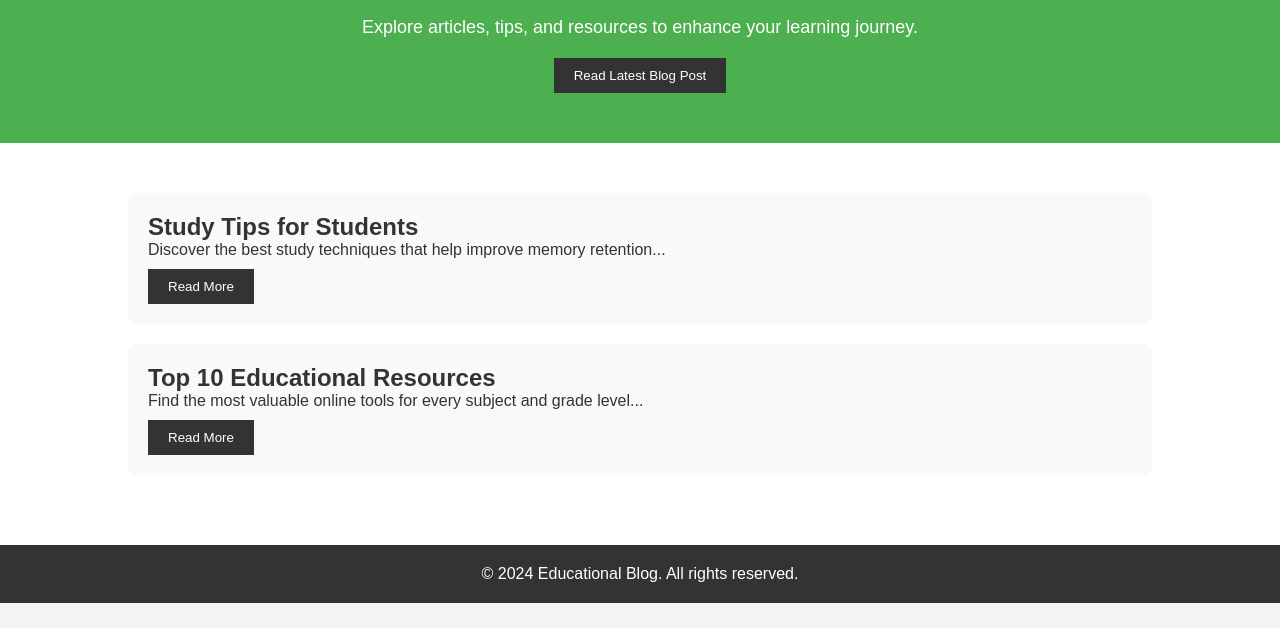
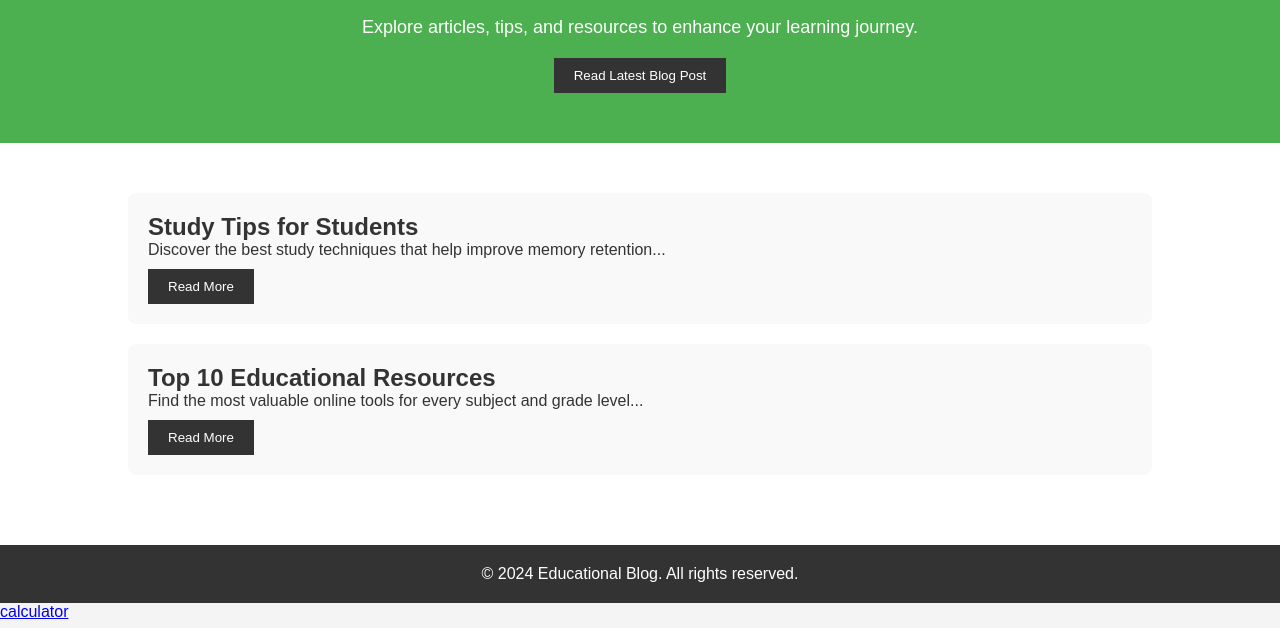
Before and after one commit to infinitesp/infinite, a plain HTML site: page index.html in a window 1280 px wide. Shown: the part 172-800 px from the top of the page. Drawn offline with Linux system fonts and the light colour scheme.

Commit message:
index.html

```diff
--- a/index.html
+++ b/index.html
@@ -49,7 +49,7 @@
             <p>&copy; 2024 Educational Blog. All rights reserved.</p>
         </div>
     </footer>
-
+<dt> <a href = "https://infinitesp.github.io/calculator/">calculator</a> </dt>
     <script src="script.js"></script>
 </body>
 </html>
```
